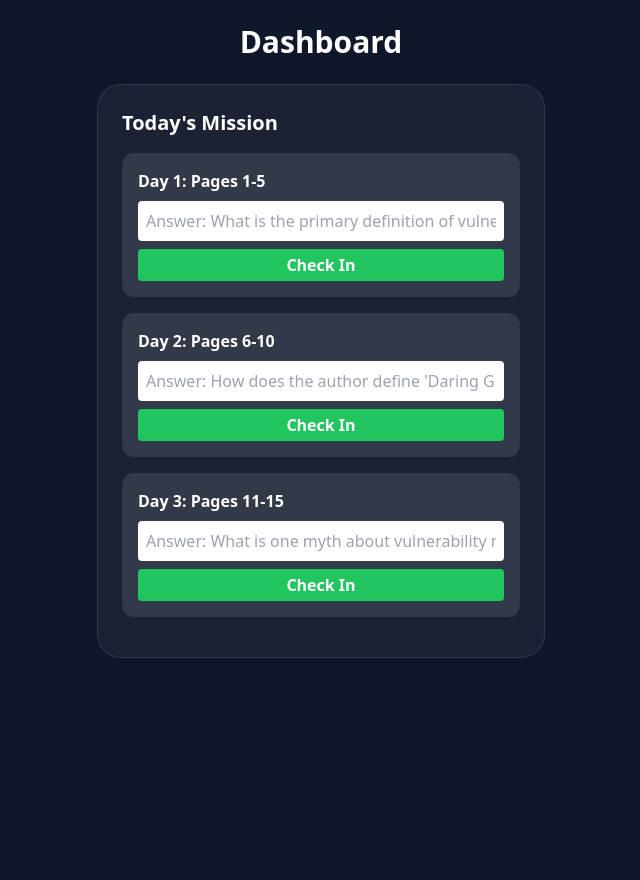
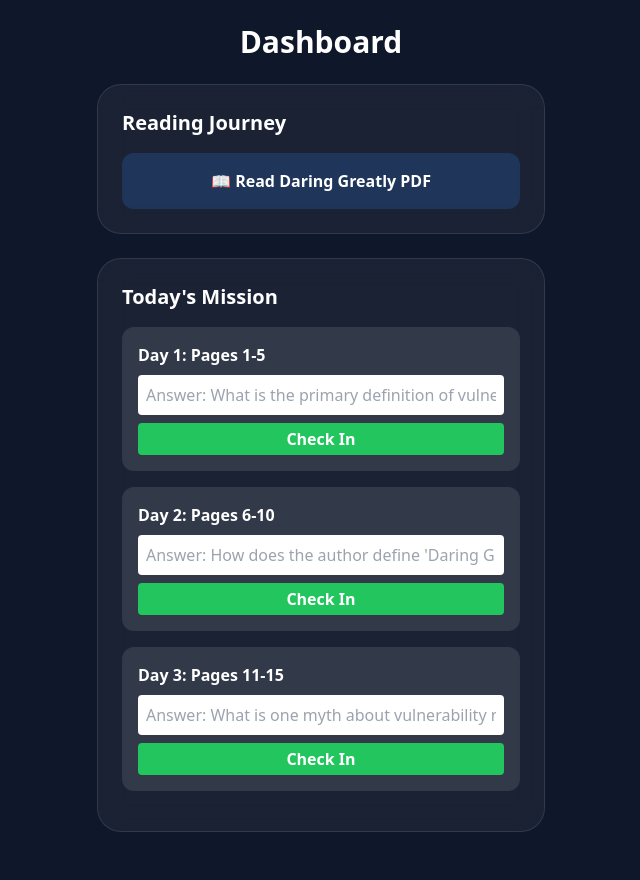
Before and after one commit to happyrev/hican-bridge, a Flask app: page /dashboard in a window 1280 px wide. Shown: the whole page, without its empty margins (319-959 px from the left). Before the commit the page ends 658 px from the top, so only its background shows below. Run offline with Flask 3, Linux system fonts and the light colour scheme; some libraries are stand-ins or nearby versions.

Commit message:
Add PDF link to dashboard

```diff
--- a/templates/dashboard.html
+++ b/templates/dashboard.html
@@ -12,6 +12,13 @@
 <body class="p-6">
     <div class="max-w-md mx-auto">
         <h1 class="text-3xl font-bold mb-6 text-center">Dashboard</h1>
+
+        <div class="glass p-6 rounded-3xl mb-6">
+            <h2 class="text-xl font-bold mb-4">Reading Journey</h2>
+            <a href="/static/daring_greatly.pdf" target="_blank" class="block p-4 bg-blue-500/20 rounded-xl hover:bg-blue-500/40 transition text-center font-bold">
+                📖 Read Daring Greatly PDF
+            </a>
+        </div>
 
         <div class="glass p-6 rounded-3xl mb-6">
             <h2 class="text-xl font-bold mb-4">Today's Mission</h2>
```
